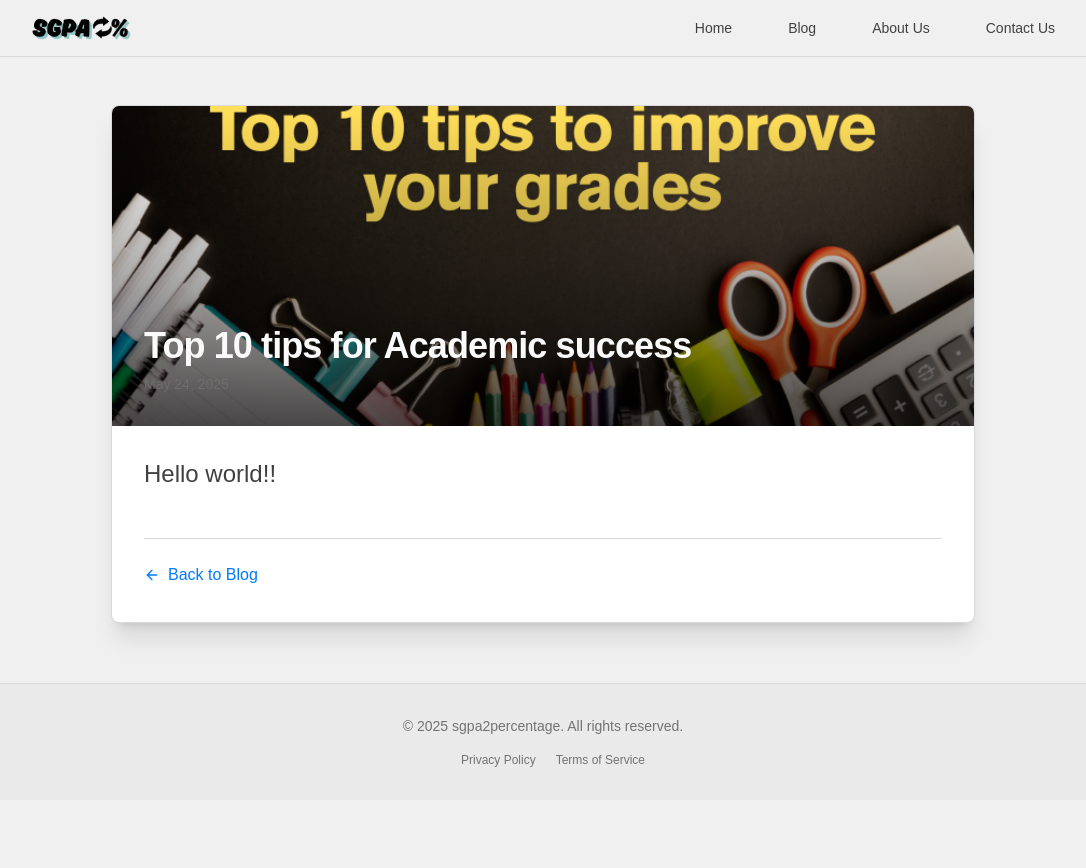
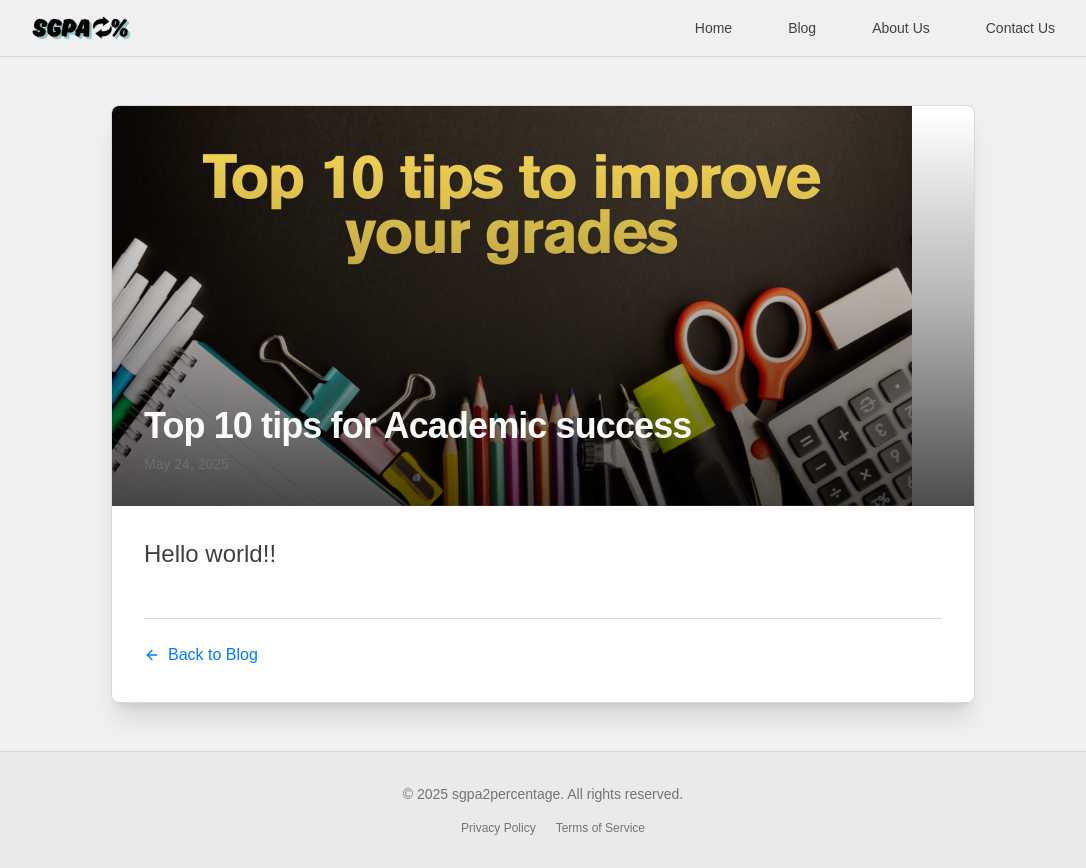
Before and after one commit to nitinsaini034/sgpa-to-percentage, a Next.js app: page /blog/top-10-tips in a window 1280 px wide. Shown: the whole page, without its empty margins (97-1183 px from the left). Before the commit the page ends 800 px from the top, so only its background shows below. Built offline with nearby package versions, Linux system fonts and the light colour scheme.

Commit message:
update the height of blog image

```diff
--- a/src/app/blog/top-10-tips/page.tsx
+++ b/src/app/blog/top-10-tips/page.tsx
@@ -27,7 +27,7 @@ export default function SgpaVsCgpaPage() {
               alt={post.imageAlt || post.title}
               width={800}
               height={400}
-              className="w-full h-96 md:h-80 object-cover"
+              className="flex flex-col items-center justify-center"
               data-ai-hint={post.imageHint || "article header"}
               priority
             />
```
